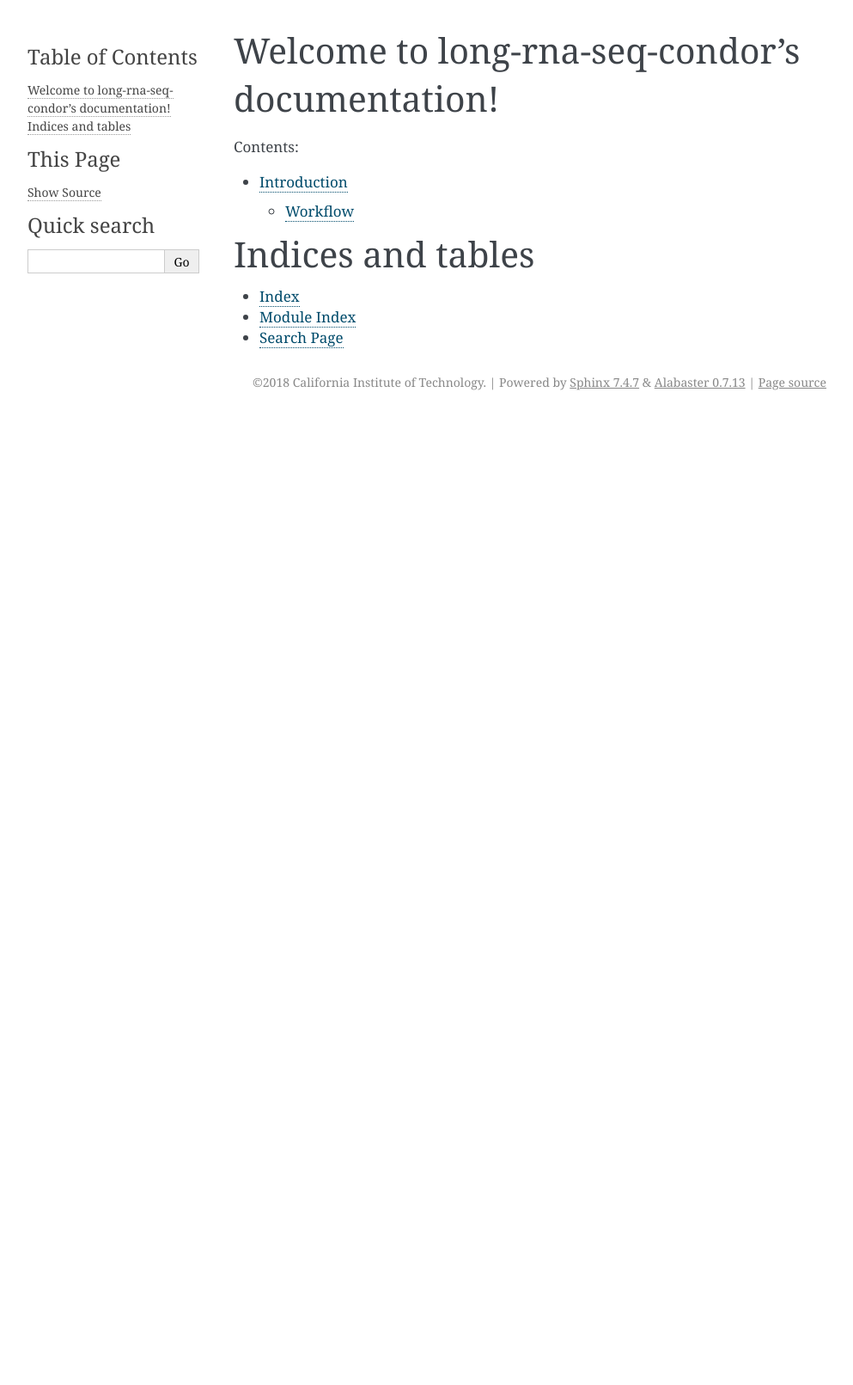
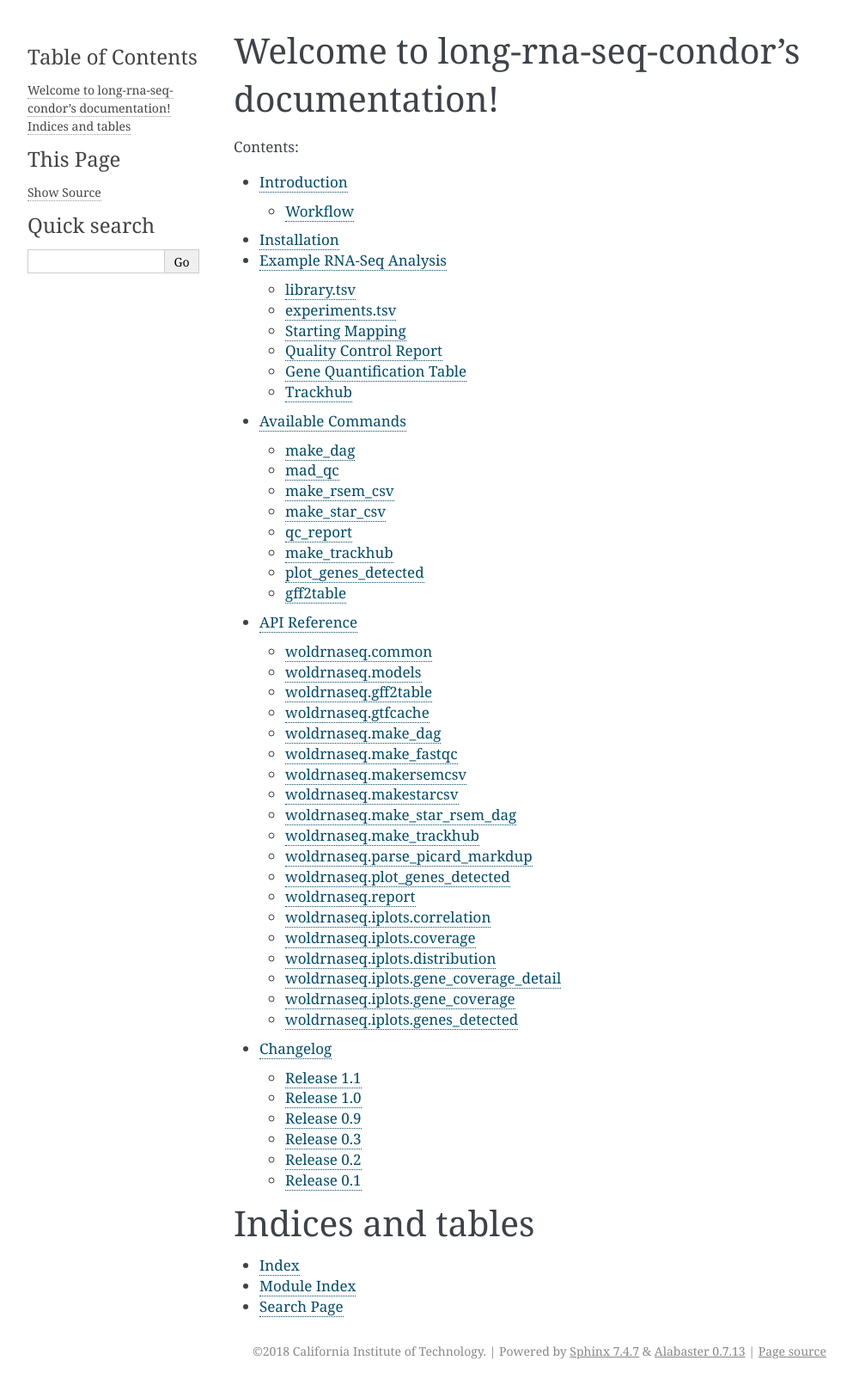
Before and after one commit to detrout/woldlab-rna-seq, a Sphinx documentation site: the page built from docs/index.rst, in a window 1280 px wide. Shown: the whole page at 86% size, without its empty margins (148-1141 px from the left). Built offline with Sphinx 7.4.7, drawn with Linux system fonts in a browser that asks for light colours; before the commit the page ends 900 px from its top, so only the background shows below that.

Commit message:
Write documentation pages.
I still need to work out the installation instructions

```diff
--- /dev/null
+++ b/docs/ChangeLog.rst
@@ -0,0 +1 @@
+.. include:: ../ChangeLog.rst
--- /dev/null
+++ b/docs/api.rst
@@ -0,0 +1,116 @@
+API Reference
+=============
+
+woldrnaseq.common
+-----------------
+
+.. automodule:: woldrnaseq.common
+   :members:
+
+woldrnaseq.models
+-----------------
+
+.. automodule:: woldrnaseq.models
+   :members:
+
+woldrnaseq.gff2table
+--------------------
+
+.. automodule:: woldrnaseq.gff2table
+   :members:
+
+woldrnaseq.gtfcache
+-------------------
+
+.. automodule:: woldrnaseq.gtfcache
+   :members:
+
+woldrnaseq.make_dag
+-------------------
+
+.. automodule:: woldrnaseq.make_dag
+   :members:
+
+woldrnaseq.make_fastqc
+----------------------
+
+.. automodule:: woldrnaseq.make_fastqc
+   :members:
+
+woldrnaseq.makersemcsv
+----------------------
+
+.. automodule:: woldrnaseq.makersemcsv
+   :members:
+
+woldrnaseq.makestarcsv
+----------------------
+
+.. automodule:: woldrnaseq.makestarcsv
+   :members:
+
+woldrnaseq.make_star_rsem_dag
+-----------------------------
+
+.. automodule:: woldrnaseq.make_star_rsem_dag
+   :members:
+
+woldrnaseq.make_trackhub
+------------------------
+
+.. automodule:: woldrnaseq.make_trackhub
+   :members:
+
+woldrnaseq.parse_picard_markdup
+-------------------------------
+
+.. automodule:: woldrnaseq.parse_picard_markdup
+   :members:
+
+woldrnaseq.plot_genes_detected
+------------------------------
+
+.. automodule:: woldrnaseq.plot_genes_detected
+   :members:
+
+woldrnaseq.report
+-----------------
+
+.. automodule:: woldrnaseq.report
+   :members:
+
+woldrnaseq.iplots.correlation
+-----------------------------
+
+.. automodule:: woldrnaseq.iplots.correlation
+   :members:
+
+woldrnaseq.iplots.coverage
+--------------------------
+
+.. automodule:: woldrnaseq.iplots.coverage
+   :members:
+
+woldrnaseq.iplots.distribution
+------------------------------
+
+.. automodule:: woldrnaseq.iplots.distribution
+   :members:
+
+woldrnaseq.iplots.gene_coverage_detail
+--------------------------------------
+
+.. automodule:: woldrnaseq.iplots.gene_coverage_detail
+   :members:
+
+woldrnaseq.iplots.gene_coverage
+-------------------------------
+
+.. automodule:: woldrnaseq.iplots.gene_coverage
+   :members:
+
+woldrnaseq.iplots.genes_detected
+--------------------------------
+
+.. automodule:: woldrnaseq.iplots.genes_detected
+   :members:
--- /dev/null
+++ b/docs/commands.rst
@@ -0,0 +1,89 @@
+Available Commands
+==================
+
+.. _commands.make_dag:
+
+make_dag
+--------
+
+.. argparse::
+   :module: woldrnaseq.make_dag
+   :func: make_parser
+   :prog: make_dag
+   :nodefault:
+
+.. _commands.mad_qc:
+
+mad_qc
+------
+
+.. argparse::
+   :module: woldrnaseq.madqc
+   :func: make_parser
+   :prog: madqc
+   :nodefault:
+
+.. _commands.make_rsem_csv:
+
+make_rsem_csv
+-------------
+
+.. argparse::
+   :module: woldrnaseq.makersemcsv
+   :func: make_parser
+   :prog: make_rsem_csv
+   :nodefault:
+
+.. _commands.make_star_csv:
+
+make_star_csv
+-------------
+
+.. argparse::
+   :module: woldrnaseq.makestarcsv
+   :func: make_parser
+   :prog: make_star_csv
+   :nodefault:
+
+.. _commands.qc_report:
+
+qc_report
+---------
+
+.. argparse::
+   :module: woldrnaseq.report
+   :func: make_parser
+   :prog: qc_report
+   :nodefault:
+
+.. _commands.make_trackhub:
+
+make_trackhub
+-------------
+
+.. argparse::
+   :module: woldrnaseq.make_trackhub
+   :func: make_parser
+   :prog: make_trackhub
+   :nodefault:
+
+.. _commands.plot_genes_detected:
+
+plot_genes_detected
+-------------------
+
+.. argparse::
+   :module: woldrnaseq.plot_genes_detected
+   :func: make_parser
+   :prog: plot_genes_detected
+   :nodefault:
+
+.. _commands.gff2table:
+
+gff2table
+---------
+
+.. argparse::
+   :module: woldrnaseq.gff2table
+   :func: make_parser
+   :nodefault:
--- /dev/null
+++ b/docs/howto.rst
@@ -0,0 +1,176 @@
+.. _howto.example_rna-seq_analysis:
+
+Example RNA-Seq Analysis
+========================
+
+Assuming everything is setup correctly, and after you've downloaded
+your fastq files. You'll need to generate a :ref:`howto.library.tsv`
+file.
+
+Assuming you are working with the contents of an Illumina runfolder
+you will start with a directory tree like::
+
+  180401_SN123_0123_AHABCDBCX2/
+    Unaligned/
+      Project_Name1/
+        Sample_Name1/
+          Name1_GGCTAC_L001_R1_001.fastq.gz
+          Name1_GGCTAC_L001_R1_002.fastq.gz
+          Name1_GGCTAC_L002_R1_003.fastq.gz
+          Name1_GGCTAC_L002_R1_004.fastq.gz
+          Name1_GGCTAC_L001_R2_001.fastq.gz
+          Name1_GGCTAC_L001_R2_002.fastq.gz
+          Name1_GGCTAC_L002_R2_003.fastq.gz
+          Name1_GGCTAC_L002_R2_004.fastq.gz
+      Project_Name2/
+        Sample_Name2/
+          Name2_CCGTCC_L001_R1_001.fastq.gz
+          ...
+      Project_Name3/
+        Sample_Name3/
+          Name3_GTCCGC_L001_R1_001.fastq.gz
+          ...
+      Project_Name4/
+        Sample_Name4/
+          Name4_GTGAAA_L001_R1_001.fastq.gz
+          ...
+
+If the runfolder is located on a system different from your analysis
+computers you'll need to copy the files. We have found scp or rsync for
+systems that you can connect to via ssh, or lftp for systems exporting
+the runfolder via http or ftp to work well.
+
+
+.. _howto.library.tsv:
+
+library.tsv
+-----------
+
+The :ref:`howto.library.tsv` is the work horse metadata file
+describing the analysis destination directory, the identifier for the
+genome and annotations being used and to describe the locations of the
+fastqs.
+
+========== ============ ====== ========== ====== =====================
+library_id analysis_dir genome annotation sex    read_1
+========== ============ ====== ========== ====== =====================
+12345      12345_mm10   mm10   V10        male   Name1*_R1*.fastq.gz
+12346      12345_mm10   mm10   V10        male   Name2*_R1*.fastq.gz
+12347      12345_mm10   mm10   V10        male   Name3*_R1*.fastq.gz
+12348      12345_hg38   hg38   V24        female Name4*_R1*.fastq.gz
+========== ============ ====== ========== ====== =====================
+
+
+.. glossary::
+
+    library_id
+      A unique identifier used later to group libraries together
+      into experiments.
+
+    analysis_dir
+      A target directory to write analysis files to, they should be
+      distinct because there will be name collisions between files
+      generated by some of the underlying tools.
+
+    genome
+      A short name for the reference genome being used
+
+    annotation
+      A short name describing the genomic feature description file
+      being used
+
+    sex
+      which sex version of the genome is being used. We have mostly
+      used this for processing mammals which come in two common
+      reference genome versions.
+
+    read_1
+      a comma seperated list with standard unix-style file name glob
+      expansion. It is resolved as being relative to the path where
+      the library.tsv file is located.
+
+      For instance fastq files in a subdirectory called Name1, could
+      be specified with Name1/Name1*_R1*.fastq.gz
+
+      Fastqs found in the runfolder mounted some where might be
+      `/sequences/runfolder_name/Demultiplexed/Project_Name1/Sample_Name1/Name1*_R1*.fastq.gz`
+
+    read_2
+      (optional) The second read if you are processing paired end data.
+      the two file name lists are ascii sorted to make the orders consistent.
+      This works nicely for the filenames as generated by the Illumina
+      demultiplexing pipeline, but if you are using multiple files
+      please make sure they will sort correctly.
+
+    reference_prefix
+      (optional) What reference prefix should be expected to be present to indicate
+      what references should appear in the bigWigs. It defaults to "chr"
+      which is reasonable for well annotated mammalian genomes but may not
+      be appropriate for other species. You can use - to indicate that
+      all references should be included. (We typically do this if we want
+      to investigate the spike ins)
+
+
+Once your :ref:`howto.library.tsv` is generated, you can then run
+:ref:`commands.make_dag` now, before starting to make the experiment
+file if you'd like.
+
+.. _howto.experiment.tsv:
+
+experiments.tsv
+---------------
+
+=========== =================
+experiments replicates
+=========== =================
+mice        12345,12346,12347
+human       12348
+=========== =================
+
+
+.. glossary::
+
+    experiments
+      A name describing your group of "replicates". The names were
+      chosen when we were comparing replicates, but it's just
+      libraries you would like to look at together, so could also be
+
+
+    replicates
+      A comma seperated list of library IDs that you would like
+      grouped together. These groups are used to generate the set
+      of gene quantification files and QC report sections comparing
+      mapping statistics and replicate concordance.
+
+      library_ids can be repeated in the experiments.tsv
+
+.. _howto.starting_mapping:
+
+Starting Mapping
+----------------
+
+make_dag -l library.tsv -o run.dagman
+condor_submit_dag run.dagman
+
+<wait a while>
+
+.. _howto.qc_report:
+
+Quality Control Report
+----------------------
+
+madqc -l library.tsv -e experiment.tsv
+qc_report -l library.tsv -e experiment.tsv
+
+Gene Quantification Table
+-------------------------
+
+make_rsem_csv -l library.tsv -e experiment.tsv
+
+Trackhub
+--------
+
+make_trackhub --hub run7 -n run7 --email you@example.org \
+              -w http://example.org/~user/analysis/ \
+              --bigwig \
+              -l library.tsv -e experiment.tsv
--- a/docs/index.rst
+++ b/docs/index.rst
@@ -12,7 +12,11 @@ Contents:
    :maxdepth: 2
 
    overview
-
+   installation
+   howto
+   commands
+   api
+   ../ChangeLog
 
 Indices and tables
 ==================
--- /dev/null
+++ b/docs/installation.rst
@@ -0,0 +1,91 @@
+Installation
+============
+
+Assuming you have a system with `HT Condor`_ installed you can install
+long rna seq condor with
+
+
+Setting up system. I tested this with Debian Stretch 9.8, but it
+should work similiarly with Ubuntu 16.x or 18.x.
+
+Assuming you don't have a Linux system available first install the
+base system according to the vendors instructions.
+
+Next we need to install `HT Condor`_. On older systems it might be
+called condor instead. Installing HT Condor properly can be fairly
+challenging, but for now follow the defaults for a "Personal Condor
+Pool"
+
+.. code-block:: console
+
+    sudo apt install htcondor
+
+
+Lets install the minimal dependencies for long-rna-seq-condor.
+
+.. code-block:: console
+
+    sudo apt install python3 python3-pip git samtools
+
+First cd to whatever directory you'd like a repository to be checked
+out to. For example
+
+.. code-block:: console
+
+                mkdir ~/proj
+                cd ~/proj
+
+Next we need to install the project
+
+.. code-block:: console
+
+    python3 -m pip install git+https://github.com/detrout/long-rna-seq-condor.git#egg=woldrnaseq
+    git clone https://github.com/detrout/GeorgiScripts
+
+
+add ~/.local/bin to your PATH. The best solution is to edit your shell
+initialzation file `.profile`, but for now you can also do
+`export PATH=~/.local/bin:$PATH`
+
+TODO: How do we install STAR, RSEM, UCSC-Tools?
+
+For mm10 M4 we can use these prebuilt indexes provided by the DCC.
+
+.. code-block:: console
+
+   mkdir ~/proj/genome
+   cd ~/proj/genome/
+   # The STAR index
+   wget https://www.encodeproject.org/files/ENCFF533JRE/@@download/ENCFF533JRE.tar.gz
+   tar xavf ENCFF533JRE.tar.gz
+   # The RSEM Index
+   wget https://www.encodeproject.org/files/ENCFF717NFD/@@download/ENCFF717NFD.tar.gz
+
+I found these by looking at a recent experiment of the type I wanted
+and looked for the input circles feeding to the program run steps.
+(See the bottom of the following screen shot.)
+
+.. image:: _static/Screenshot_2019-04-08\ ENCSR968QHO\ –\ ENCODE.png
+
+To test the installation I picked two of our smallest individual
+single cell libraries to treat as if they were bulk samples.
+
+.. code-block:: console
+
+    mkdir ~/proj/rna-test
+    cd ~/proj/rna-test
+    wget https://www.encodeproject.org/files/ENCFF213IBI/@@download/ENCFF213IBI.fastq.gz
+    wget https://www.encodeproject.org/files/ENCFF863CYU/@@download/ENCFF863CYU.fastq.gz
+
+.. note::
+
+   These are from an archived experiment. but they were replaced
+   purely for the convience of the DCC. Instead of having many
+   individual fastq libraries they wanted all the libraries to be
+   merged into a single fastq file that will need demultiplexing.
+
+   However for the purposes of testing it will be far easier to use
+   small input files.
+
+
+.. _HT Condor: https://research.cs.wisc.edu/htcondor/
```
Also changed, not shown: docs/overview.rst (+18 -5 lines), docs/_static/Screenshot_2019-04-08 ENCSR968QHO – ENCODE.png (added).
